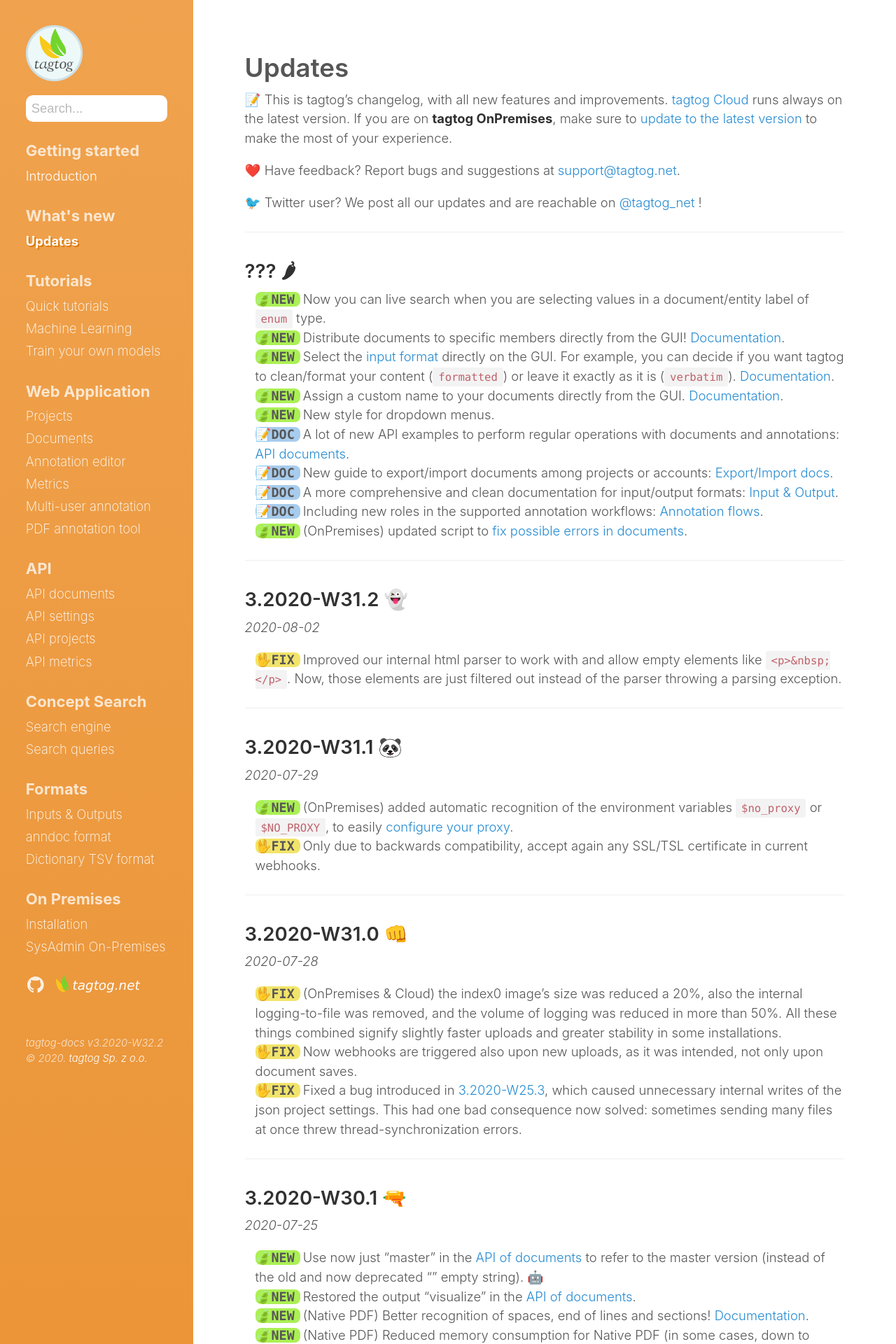
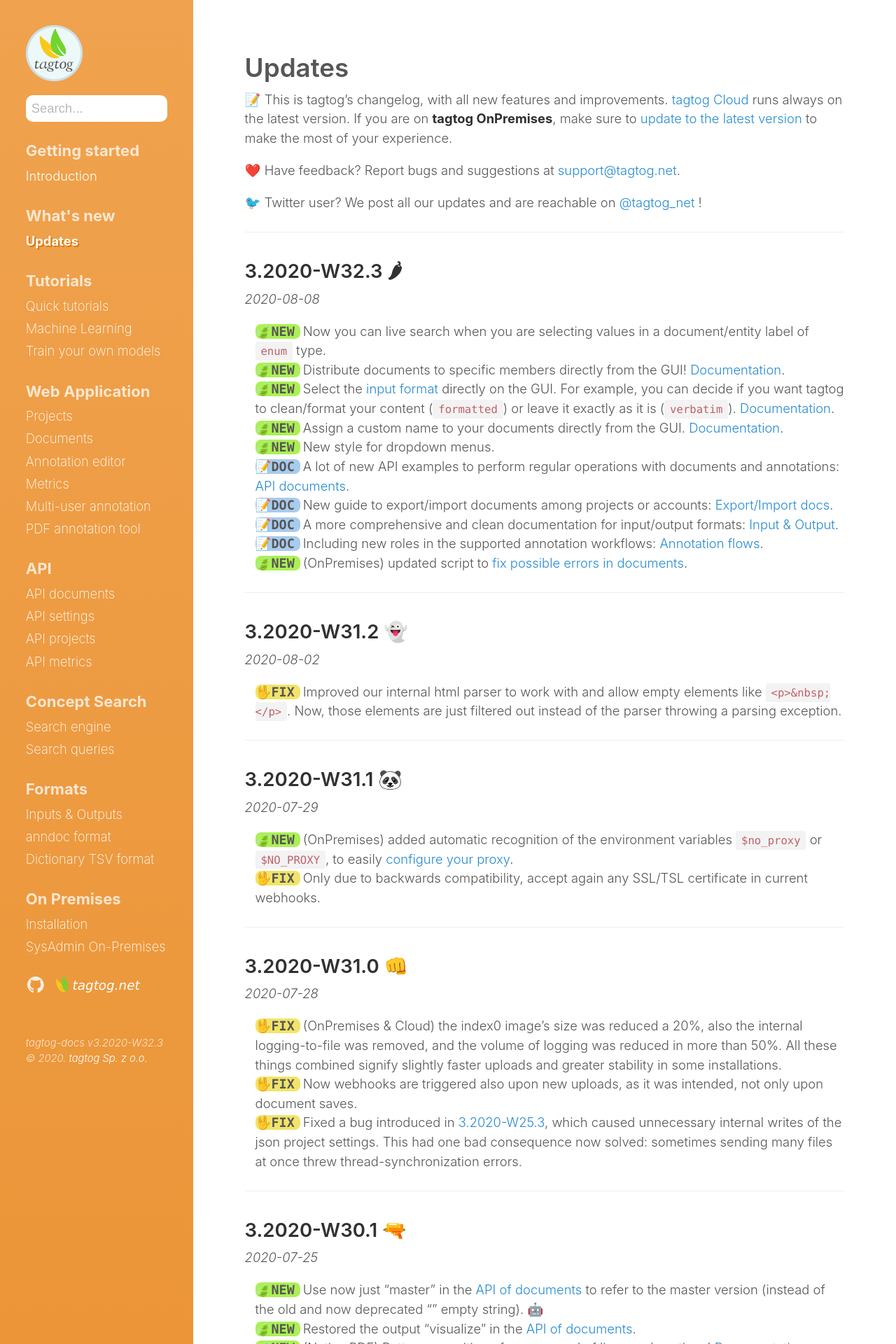
Before and after one commit to tagtogorg/tagtog-doc, a Jekyll site: the page built from updates.md, in a window 1280 px wide. Shown: the top 1920 px of the page at 70% size. Built offline with Jekyll 4.4.1, drawn with Linux system fonts in a browser that asks for light colours; nearby versions of some CDN libraries; emoji names are drawn with the system emoji font; some of the changed text lies outside the part shown.

Commit message:
Bump version: 3.2020-W32.3 🌶

```diff
--- a/_config.yml
+++ b/_config.yml
@@ -71,7 +71,7 @@ plugins:
   - jemoji
 
 # Custom vars
-version: 3.2020-W32.2
+version: 3.2020-W32.3
 sidebar_home_link: true
 search_page: false
 # sidebar_blog_link:  '/blog'   # By default, your home page is your blog
--- a/updates.md
+++ b/updates.md
@@ -14,7 +14,8 @@ notoc: true
 
 ---
 
-## ??? 🌶
+## 3.2020-W32.3 🌶
+_2020-08-08_
 
 <ul class="updates">
   <li class="new"><span markdown="1">Now you can live search when you are selecting values in a document/entity label of `enum` type.</span></li>
```
Also changed, not shown: 1 other file.
